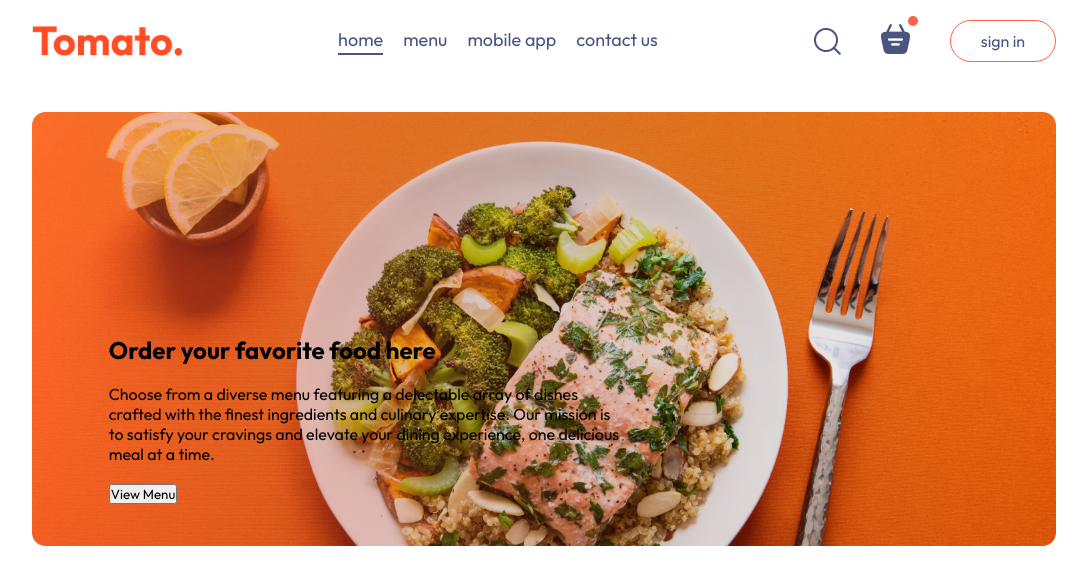
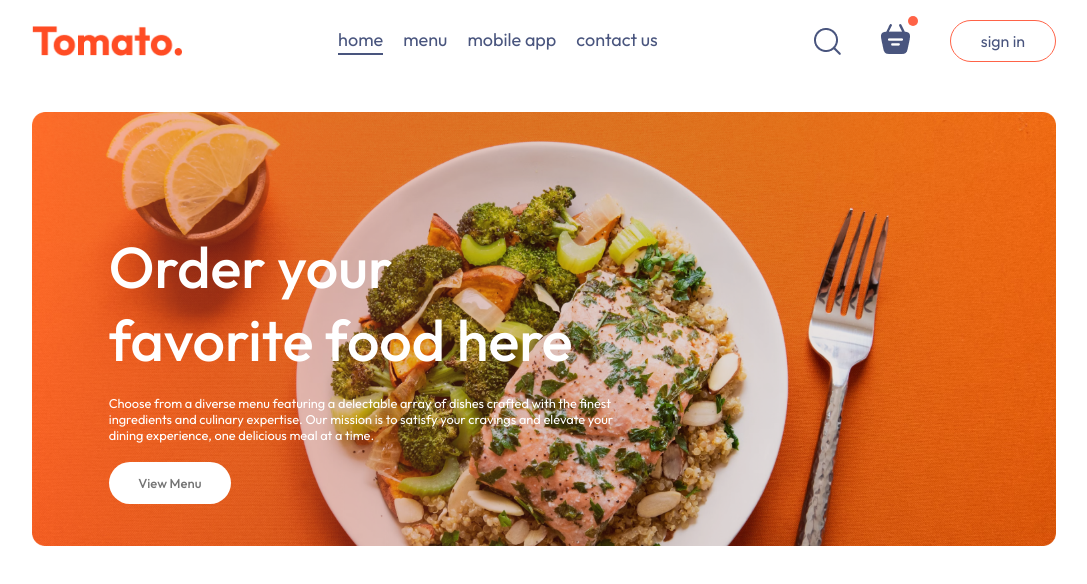
Before and after one commit to russell-crooms/foot-del, a React (Vite) app in the folder frontend/: page / in a window 1280 px wide. Shown: the top 584 px of the page, without its empty margins (96-1183 px from the left). Built offline with nearby package versions, Linux system fonts and the light colour scheme.

Commit message:
Added styling to our Header - Completed this section of the project.

```diff
--- a/frontend/src/components/Header/Header.css
+++ b/frontend/src/components/Header/Header.css
@@ -15,6 +15,27 @@
     max-width: 50%;
     bottom: 10%;
     left: 6vw;
+    animation: fadeIn 3s;
 }
 
+.header-contents h2 {
+    font-weight:500;
+    color: white;
+    font-size: max(4.5vw, 22px);
+}
+
+.header-contents p {
+    color: white;
+    font-size: 1vw;
+}
+
+.header-contents button {
+    border: none;
+    color: #747474;
+    font-weight: 500;
+    padding: 1vw 2.3vw;
+    background: white;
+    font-size: max(1vw, 13px);
+    border-radius: 50px;
+}
 /* 42:25 */
--- a/frontend/src/components/Header/Header.jsx
+++ b/frontend/src/components/Header/Header.jsx
@@ -4,7 +4,7 @@ const Header = () => {
   return (
     <div className="header">
       <div className="header-contents">
-        <h2>Order your favorite food here</h2>
+        <h2>Order your<br></br> favorite food here</h2>
         <p>
           Choose from a diverse menu featuring a delectable array of dishes
           crafted with the finest ingredients and culinary expertise. Our
--- a/frontend/src/components/Navbar/Navbar.css
+++ b/frontend/src/components/Navbar/Navbar.css
@@ -1,5 +1,5 @@
 .navbar {
-    padding: 20px 0;
+    padding: 20px 0px;
     display: flex;
     justify-content: space-between;
     align-items: center;
```
